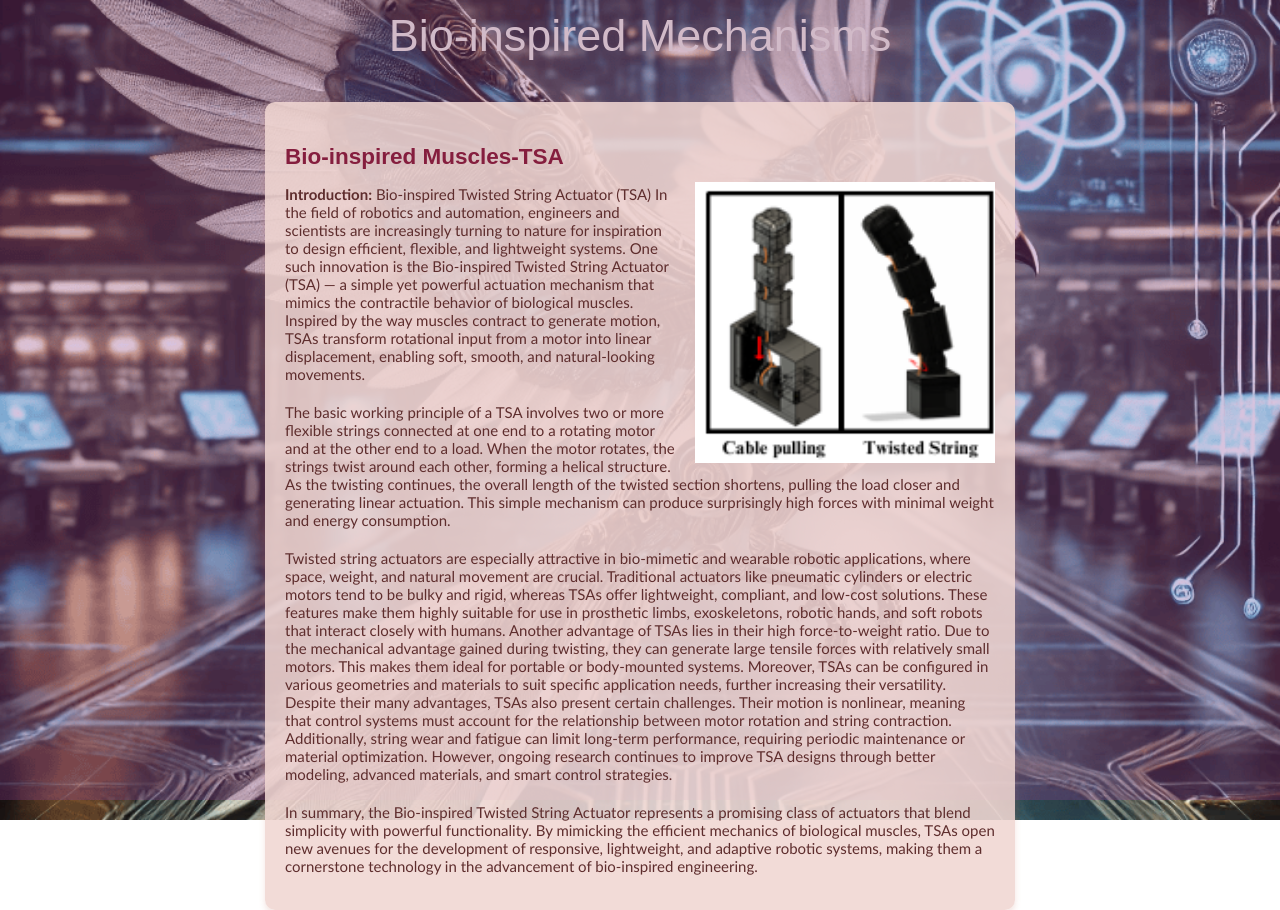
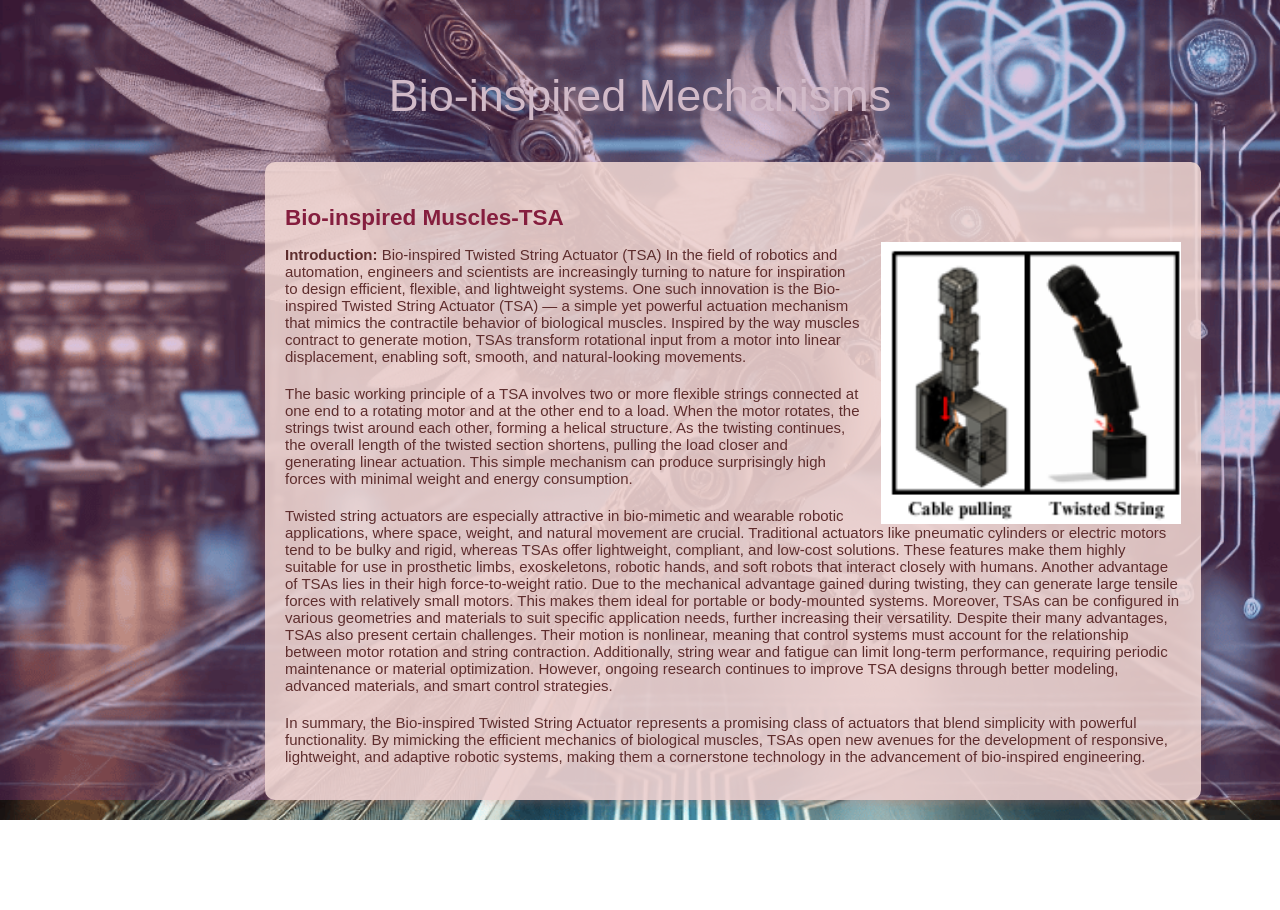
Before and after one commit to manaspros/birdlab-frontend, a React (Create React App) app: page /first/firs5 in a window 1280 px wide. Both pictures are taken after a click on the link "Bio-inspired Muscles-TSA". After the commit the page ends 820 px from the top, so only its background shows below. Built offline with nearby package versions, Linux system fonts and the light colour scheme.

Commit message:
paper-box updated

```diff
--- a/src/Main.css
+++ b/src/Main.css
@@ -2,7 +2,7 @@
   background-image: url("./assets/blbg.png"); /* Path to the background image */
   background-size: cover; /* Cover the whole page */
   background-position: center; /* Center the image */
-  background-repeat: no-repeat; /* Do not repeat */
+  background-repeat:repeat; /* Do not repeat */
   background-color: rgb(218, 143, 220);
   width: 100vw; /* Full viewport width */
   height: 100vh; /* Full viewport height */
@@ -71,7 +71,7 @@
   flex-direction: column;
   align-items: center;
   justify-content: flex-start; /* Align main content from the top */
-  text-align: end; /* Align title to the end (right) */
+   /* Align title to the end (right) */
   margin-top: 80px; /* Add margin to avoid overlap with fixed navbar */
 }
 
@@ -95,7 +95,7 @@
   box-shadow: 0 4px 6px rgba(108, 17, 95, 0.3);
   position: fixed; /* Fix the position to the viewport */
   top: 0; /* Stick it to the top */
-  left: 50%; /* Move the left edge to the center */
+  left: 50%;/* Move the left edge to the center */
   transform: translateX(-50%); /* Center the bar horizontally */
   z-index: 100; /* Ensure it stays above other content */
 }
--- a/src/Pages/First/FirS1.jsx
+++ b/src/Pages/First/FirS1.jsx
@@ -3,7 +3,7 @@ import "./First.css"; // Or a specific FirS1.css if you have one
 
 const FirS1 = () => {
   return (
-    <div className="section-container">
+    <div className="firs1-container">
       <h1>Bio-inspired Muscles-TSA</h1>
       <p>
         This section covers research and developments in bio-inspired muscles using Twisted String Actuators (TSA).
--- a/src/Pages/First/First.css
+++ b/src/Pages/First/First.css
@@ -2,19 +2,14 @@
   display: flex;
   flex-direction: column;
   align-items: center;
-  /* Center items horizontally */
-  justify-content: flex-start;
-  /* Align items to the top vertically */
-  min-height: 100vh;
-  /* Ensure it takes at least the full viewport height */
+  justify-content: center;
+  height: 100vh;
   text-align: center;
   color: #d1bac8;
   font-family: fantasy;
   font-size: 15px;
-  width: 100%;
-  /* Allow it to take full width to center content within */
-  padding-top: 50px;
-  /* Add some top padding for spacing */
+  width: 750px;
+  height: 120px;
 }
 
 .first-title {
@@ -57,7 +52,8 @@
   font-size: medium;
   font-weight: 250;
   background-color: rgba(160, 192, 211, 0.604);
-  box-shadow: 0 4px 6px rgba(105, 16, 99, 0.6);
+  /* Ensures correct transparency */
+  box-shadow: 0px 4px 6px rgba(105, 16, 99, 0.6);
   text-decoration: none;
   color: rgb(6, 25, 80);
   transition: all 0.3s ease;
@@ -76,43 +72,23 @@
   border-radius: 10px;
   box-shadow: 0 4px 6px rgba(199, 121, 107, 0.2);
   margin-top: 20px;
-  text-align: left;
-  width: 8000px;
-  /* Increased the width */
-  height: fit-content;
-  margin-left: auto;
-  /* Keep auto margins for centering */
-  margin-right: auto;
-  font-family: Calibri, sans-serif;
-  color: #28a745;
+  text-align: center;
+  max-width: 100vw;
+  max-height: 100vh;
+  align-items:center;
 }
 
 .paper-box h3 {
-  font-family: Calibri, sans-serif;
+  font-family: 'Poppins', sans-serif;
+  color: #851e3e;
   font-size: 1.5em;
   margin-bottom: 0.5em;
-  color: #9ea9a1;
-  width: 100%;
+  align-items: center;
 }
 
 .paper-box p {
-  color: #051509;
-  font-family: Calibri, sans-serif;
+  color: #5e2d2d;
+  size-adjust:inherit;
+  width: 70vw;
+  align-items: center;
 }
-
-.text-image-container {
-  display: flex;
-  align-items: flex-start;
-  justify-content: space-between;
-}
-
-.text-area {
-  flex: 1;
-  margin-right: 20px;
-}
-
-.larger-image-right {
-  width: 400px;
-  height: auto;
-  margin-left: 20px;
-}
--- a/src/Pages/First/First.jsx
+++ b/src/Pages/First/First.jsx
@@ -1,5 +1,4 @@
 import React, { useState } from 'react';
-import { Link, Outlet } from 'react-router-dom';
 import "./First.css"; // Import CSS
 import bioinspiresTSAImage from '../../assets/BioinspiresTSA.png';
 
@@ -10,7 +9,7 @@ const First = () => {
     switch (selectedTopic) {
       case 'firs1':
         return (
-          <div className="paper-box"> {/* Added paper-box class */}
+          <div className="paper-box scrollable-content"> {/* Added scrollable-content class */}
             <h3>Bio-inspired Muscles-TSA</h3>
             <img
               src={bioinspiresTSAImage}
@@ -35,7 +34,6 @@ const First = () => {
 
               Despite their many advantages, TSAs also present certain challenges. Their motion is nonlinear, meaning that control systems must account for the relationship between motor rotation and string contraction. Additionally, string wear and fatigue can limit long-term performance, requiring periodic maintenance or material optimization. However, ongoing research continues to improve TSA designs through better modeling, advanced materials, and smart control strategies.
             </p>
-
             <p style={{ marginTop: '20px' }}>
               In summary, the Bio-inspired Twisted String Actuator represents a promising class of actuators that blend simplicity with powerful functionality. By mimicking the efficient mechanics of biological muscles, TSAs open new avenues for the development of responsive, lightweight, and adaptive robotic systems, making them a cornerstone technology in the advancement of bio-inspired engineering.
             </p>
@@ -43,7 +41,7 @@ const First = () => {
         );
       case 'firs2':
         return (
-          <div className="paper-box">
+          <div className="paper-box scrollable-content">
             <h3>Artificial Muscle-Based Robotic Finger</h3>
             <p>Introduction: Artificial Muscle-Based Robotic Finger
               In the rapidly evolving field of robotics, the development of systems that closely replicate human movement and dexterity is a key area of research. One such advancement is the Artificial Muscle-Based Robotic Finger, designed to emulate the complex motion and force generation capabilities of a human finger. Unlike traditional robotic joints driven by rigid motors and gears, this innovative approach utilizes artificial muscles—typically made from materials or mechanisms like Twisted String Actuators (TSAs), pneumatic muscles (McKibben actuators), shape memory alloys (SMAs), or electroactive polymers (EAPs)—to produce biologically inspired, flexible movement.
@@ -57,14 +55,13 @@ const First = () => {
               However, challenges remain in developing artificial muscle-based robotic fingers. These include material fatigue, slow response time (in some actuators like SMAs), and complex control algorithms due to the nonlinear behavior of artificial muscles. Yet, ongoing research and material innovation continue to enhance performance, durability, and responsiveness.
 
               In conclusion, the Artificial Muscle-Based Robotic Finger is a remarkable step toward creating robotic systems that not only move like humans but also interact with the environment in a safe, responsive, and efficient manner. This bio-inspired design has the potential to revolutionize fields such as rehabilitation, human-robot interaction, and advanced prosthetics, bringing robotics closer to human-like capability.
-
             </p>
             {/* Add more content here */}
           </div>
         );
       case 'firs3':
         return (
-          <div className="paper-box">
+          <div className="paper-box scrollable-content">
             <h3>Artificial Muscle-Based Robotic Hand</h3>
             <p>Introduction: Artificial Muscle-Based Robotic Hand
               As robotics continues to advance toward greater human-like functionality and adaptability, one of the most compelling innovations is the development of the Artificial Muscle-Based Robotic Hand. This cutting-edge technology is designed to replicate the dexterity, flexibility, and responsiveness of the human hand by using artificial muscles in place of traditional rigid motors and linkages. Inspired by biological systems, these actuators mimic the contraction and relaxation of natural muscles, enabling the robotic hand to perform complex tasks such as grasping, pinching, and manipulating objects with precision.
@@ -78,14 +75,13 @@ const First = () => {
               Despite their promise, artificial muscle-based robotic hands face several technical challenges. These include nonlinear behavior, limited lifespan of materials, response time delays (in SMAs and some soft actuators), and complex control algorithms needed for precise coordination of multiple actuators. However, ongoing advancements in smart materials, soft robotics, and AI-based control are steadily overcoming these limitations.
 
               In conclusion, the Artificial Muscle-Based Robotic Hand represents a significant step forward in creating robotic systems that combine human-like motion with intelligent adaptability. By leveraging principles of biomechanics and biomimetics, these systems not only enhance robotic functionality but also bring us closer to seamless integration of robots in daily human environments.
-
             </p>
             {/* Add more content here */}
           </div>
         );
       case 'firs4':
         return (
-          <div className="paper-box">
+          <div className="paper-box scrollable-content">
             <h3>Hawk Gripper</h3>
             <p>Introduction: Hawk Gripper
               The Hawk Gripper is a specialized, bio-inspired robotic end-effector designed to mimic the powerful grasping and precision capabilities of a hawk’s talon. Taking inspiration from the natural world—particularly raptors like hawks and eagles—this type of robotic gripper emphasizes strong, adaptive, and high-speed gripping mechanisms suited for handling irregular, soft, or fragile objects. Its unique design makes it highly effective in applications such as aerial robotics, search and rescue, agriculture, and grasping in unstructured environments.
@@ -106,7 +102,7 @@ const First = () => {
         );
       case 'firs5':
         return (
-          <div className="paper-box">
+          <div className="paper-box scrollable-content">
             <h3>Cat-Leap Parkour Rolling Mechanism</h3>
             <p>Introduction: Cat-Leap Parkour Rolling Mechanism
               The Cat-Leap Parkour Rolling Mechanism is a biomechanically inspired motion strategy derived from human parkour movements—specifically the cat-leap (or cat grab) and subsequent parkour roll. This mechanism is studied and applied in fields like robotic locomotion, biomechanics, motion planning, and animation systems, where dynamic movement over obstacles is essential.
```
